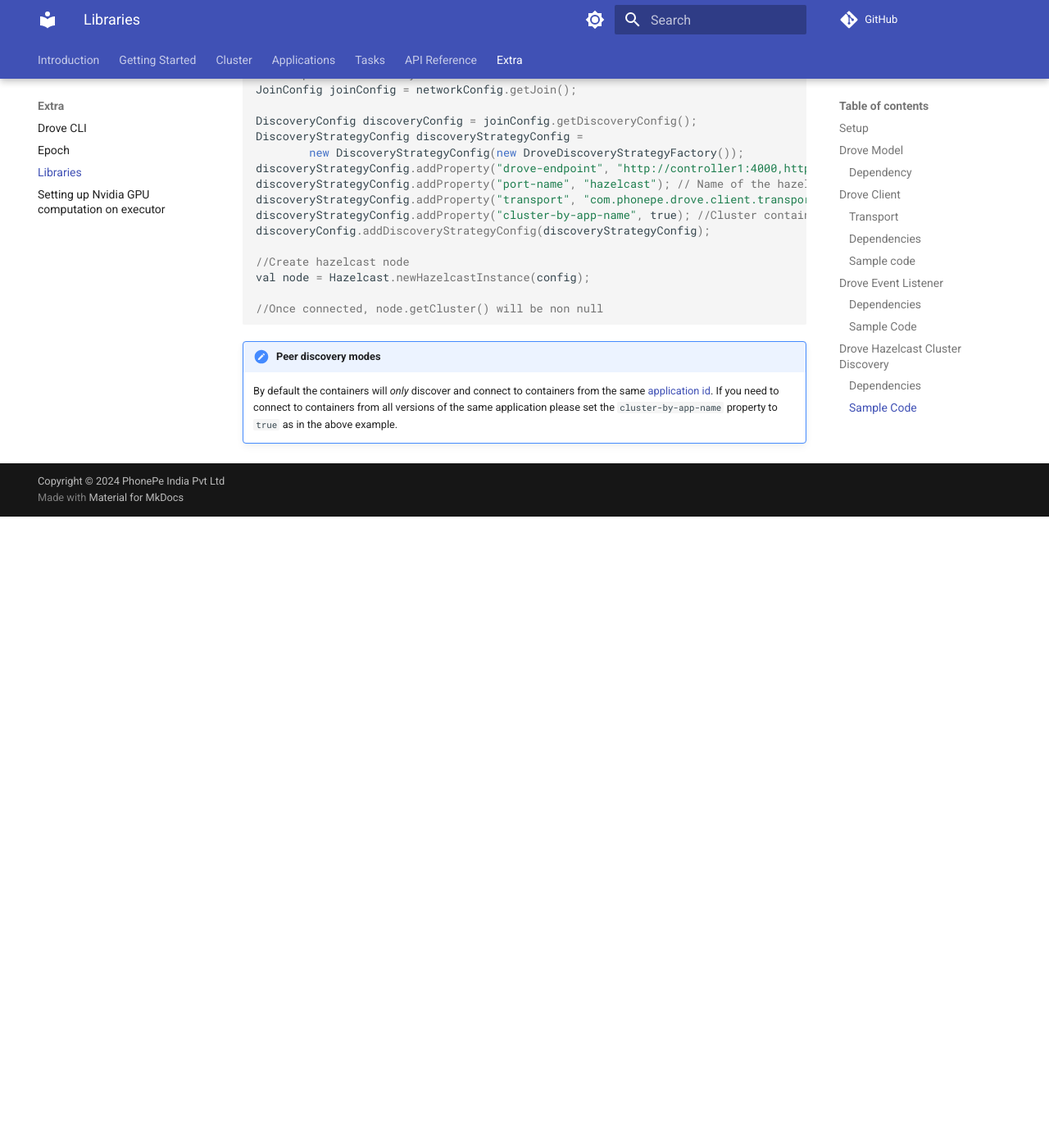
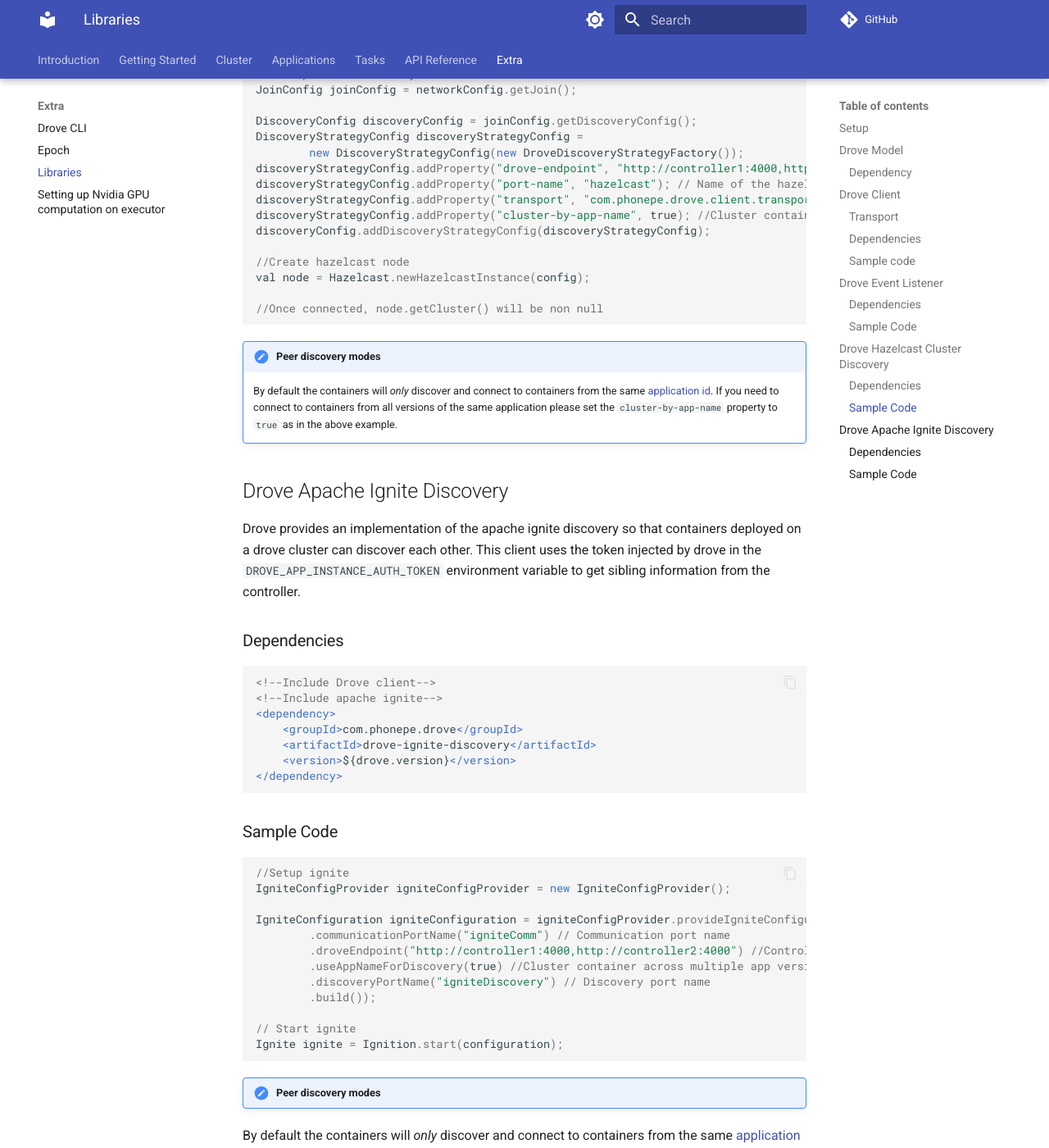
Before and after one commit to PhonePe/drove-orchestrator, an MkDocs documentation site: the page built from docs/docs/extra/libraries.md, in a window 1280 px wide and 1400 px high, scrolled down 4536 px. Shown: the whole window at 82% size. Built offline with MkDocs 1.6.1 and Material for MkDocs 9.7.7, drawn with Linux system fonts in a browser that asks for light colours; plug-ins that fetch from the network failed and are left out; comment, search, counter and statistics services are not loaded; before the commit the page ends 5166 px from its top, so only the background shows below that.

Commit message:
Add readme for ignite

````diff
--- a/docs/docs/extra/libraries.md
+++ b/docs/docs/extra/libraries.md
@@ -197,3 +197,38 @@
 
 !!!note "Peer discovery modes"
     By default the containers will _only_ discover and connect to containers from the same [application id](../applications/index.md#application-id). If you need to connect to containers from all versions of the same application please set the `cluster-by-app-name` property to `true` as in the above example.
+
+## Drove Apache Ignite Discovery
+
+Drove provides an implementation of the apache ignite discovery so that containers deployed on a drove cluster can discover each other. This client uses the token injected by drove in the `DROVE_APP_INSTANCE_AUTH_TOKEN` environment variable to get sibling information from the controller.
+
+### Dependencies
+```xml
+<!--Include Drove client-->
+<!--Include apache ignite-->
+<dependency>
+    <groupId>com.phonepe.drove</groupId>
+    <artifactId>drove-ignite-discovery</artifactId>
+    <version>${drove.version}</version>
+</dependency>
+```
+
+### Sample Code
+```java
+
+//Setup ignite
+IgniteConfigProvider igniteConfigProvider = new IgniteConfigProvider();
+
+IgniteConfiguration igniteConfiguration = igniteConfigProvider.provideIgniteConfiguration(DroveIgniteConfig.builder()
+        .communicationPortName("igniteComm") // Communication port name
+        .droveEndpoint("http://controller1:4000,http://controller2:4000") //Controller endpoints
+        .useAppNameForDiscovery(true) //Cluster container across multiple app versions
+        .discoveryPortName("igniteDiscovery") // Discovery port name
+        .build());
+
+// Start ignite
+Ignite ignite = Ignition.start(configuration);
+```
+
+!!!note "Peer discovery modes"
+By default the containers will _only_ discover and connect to containers from the same [application id](../applications/index.md#application-id). If you need to connect to containers from all versions of the same application please set the `cluster-by-app-name` property to `true` as in the above example.
````
Also changed, not shown: other parts of docs/docs/extra/libraries.md (+1 -1 lines).
